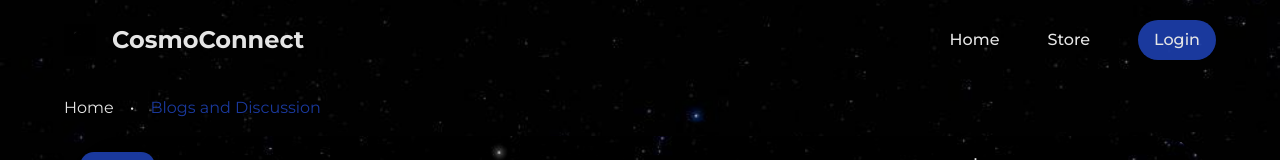
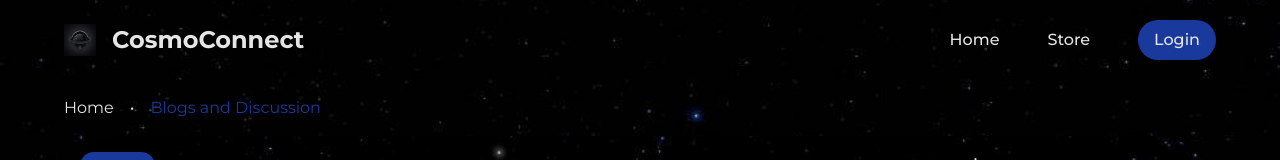
Before and after one commit to CosmoConnectt/cosmoblog-frontend, a React (Vite) app: page / in a window 1280 px wide. Shown: the top 160 px of the page. Built offline with nearby package versions, Linux system fonts and the light colour scheme; no server answers.

Commit message:
Your commit message

```diff
--- a/src/components/Navbar.jsx
+++ b/src/components/Navbar.jsx
@@ -17,7 +17,7 @@ const Navbar = () => {
     <div className="w-full h-16 md:h-20 flex items-center justify-between">
       {/* Logo Section */}
       <Link to="https://cosmoconnect-content.netlify.app/" className="flex items-center gap-4 text-2xl font-bold">
-        <img src="/logo.svg" alt="Logo" width={32} height={32} />
+        <img src="/cclogo.jpeg" alt="Logo" width={32} height={32} />
         <span><a href="https://cosmoconnect-content.netlify.app/">CosmoConnect</a></span>
       </Link>
 
```
